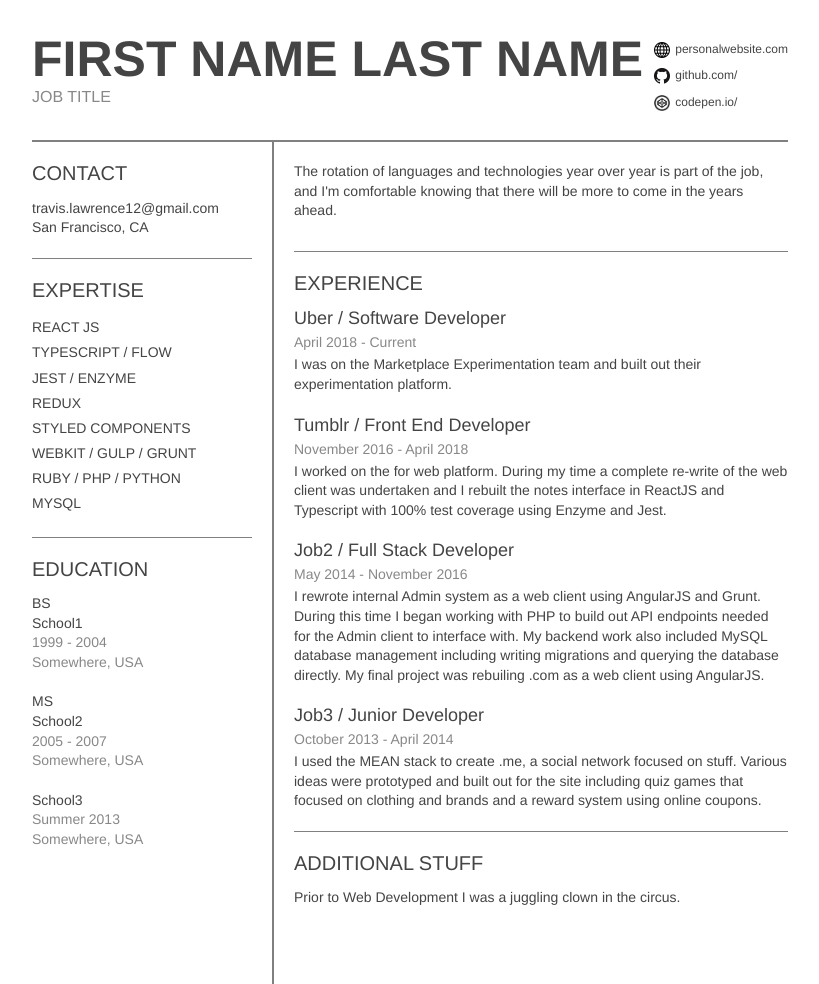
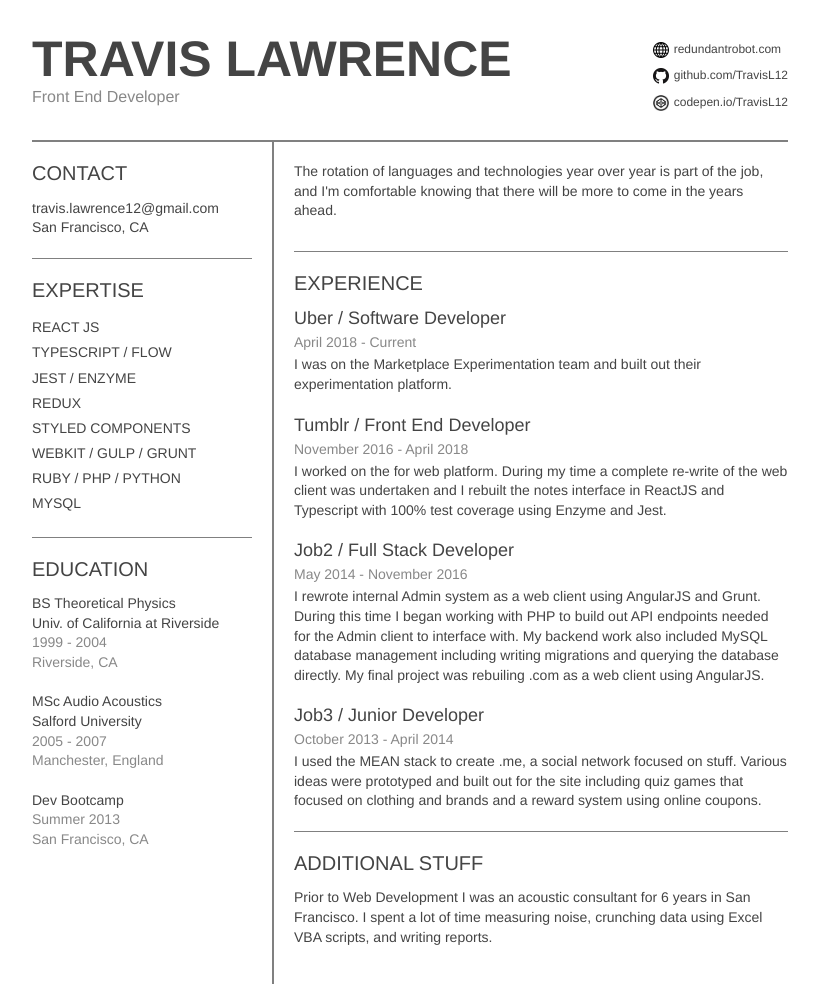
Before and after one commit to TravisL12/travis_resume, a plain HTML site: page index.html in a window 1280 px wide. Shown: the top 984 px of the page, without its empty margins (230-1049 px from the left). Drawn offline with Linux system fonts and the light colour scheme.

Commit message:
Add my details back

```diff
--- a/index.html
+++ b/index.html
@@ -1,37 +1,43 @@
 <!DOCTYPE html>
 <html>
-
   <head>
     <link rel="stylesheet" type="text/css" href="css/application.css" />
     <title>First Last - Resume</title>
   </head>
 
   <body>
-
-  <div class='container'>
-    <div class='resume'>
+    <div class="container">
+      <div class="resume">
         <header>
           <div class="name">
             <div class="header-name">
-            <span class="first name">First Name</span>
-            <span class="last name">Last Name</span>
+              <span class="first">TRAVIS</span>
+              <span class="last">LAWRENCE</span>
             </div>
-          <div class="header-title">JOB TITLE</div>
+            <div class="header-title">Front End Developer</div>
           </div>
           <div class="header-portfolio">
             <ul>
               <li>
-              <a href='https://personalwebsite.com' target='_blank'><span class="icon web-icon"></span>personalwebsite.com</li></a>
+                <a href="https://redundantrobot.com" target="_blank"
+                  ><span class="icon web-icon"></span>redundantrobot.com</a
+                >
+              </li>
               <li>
-              <a href='https://github.com/<username>' target='_blank'><span class="icon github-icon"></span>github.com/<username></li></a>
+                <a href="https://github.com/TravisL12" target="_blank"
+                  ><span class="icon github-icon"></span>github.com/TravisL12</a
+                >
+              </li>
               <li>
-              <a href='https://codepen.io/<username>' target='_blank'><span class="icon codepen-icon"></span>codepen.io/<username></li></a>
+                <a href="https://codepen.io/TravisL12" target="_blank"
+                  ><span class="icon codepen-icon"></span
+                  >codepen.io/TravisL12</a
+                >
+              </li>
             </ul>
           </div>
         </header>
-
         <div class="body">
-
           <div class="left-panel">
             <div class="contact panel">
               <h1>CONTACT</h1>
@@ -62,9 +68,10 @@
 
           <div class="right-panel">
             <div class="body-mission panel">
-            <p>The rotation of languages and technologies year over year is part of the job, and I'm
-              comfortable
-              knowing that there will be more to come in the years ahead.
+              <p>
+                The rotation of languages and technologies year over year is
+                part of the job, and I'm comfortable knowing that there will be
+                more to come in the years ahead.
               </p>
             </div>
             <div class="work-experience panel" id="experience">
@@ -73,7 +80,11 @@
             <div class="other-experience panel">
               <h1>ADDITIONAL STUFF</h1>
               <div class="experience">
-              <p class="description">Prior to Web Development I was a juggling clown in the circus.</p>
+                <p class="description">
+                  Prior to Web Development I was an acoustic consultant for 6
+                  years in San Francisco. I spent a lot of time measuring noise,
+                  crunching data using Excel VBA scripts, and writing reports.
+                </p>
               </div>
             </div>
           </div>
@@ -86,18 +97,18 @@
     <script>
       const jobs = [
         {
-        name: 'Uber',
-        title: 'Software Developer',
-        term: 'April 2018 - Current',
-        location: 'San Francisco',
+          name: "Uber",
+          title: "Software Developer",
+          term: "April 2018 - Current",
+          location: "San Francisco",
           description: `I was on the Marketplace Experimentation team and built out their
         experimentation platform.`,
         },
         {
-        name: 'Tumblr',
-        title: 'Front End Developer',
-        term: 'November 2016 - April 2018',
-        location: 'San Francisco',
+          name: "Tumblr",
+          title: "Front End Developer",
+          term: "November 2016 - April 2018",
+          location: "San Francisco",
           description: `
       I worked on the <insert team> for <insert company> web platform.
       During my time a complete re-write of the web client was undertaken and I
@@ -106,10 +117,10 @@
     `,
         },
         {
-        name: 'Job2',
-        title: 'Full Stack Developer',
-        term: 'May 2014 - November 2016',
-        location: 'San Andreas',
+          name: "Job2",
+          title: "Full Stack Developer",
+          term: "May 2014 - November 2016",
+          location: "San Andreas",
           description: `
       I rewrote <company name> internal Admin system as a web client using AngularJS and Grunt.
       During this time I began working with PHP to build out API endpoints needed for
@@ -119,10 +130,10 @@
     `,
         },
         {
-        name: 'Job3',
-        title: 'Junior Developer',
-        term: 'October 2013 - April 2014',
-        location: 'San Andreas',
+          name: "Job3",
+          title: "Junior Developer",
+          term: "October 2013 - April 2014",
+          location: "San Andreas",
           description: `
       I used the MEAN stack to create <experimental site>.me, a social network
       focused on stuff. Various ideas were prototyped
@@ -134,27 +145,26 @@
 
       const education = [
         {
-        school: 'School1',
-        degree: 'BS',
-        year: '1999 - 2004',
-        location: 'Somewhere, USA',
+          school: "Univ. of California at Riverside",
+          degree: "BS Theoretical Physics",
+          year: "1999 - 2004",
+          location: "Riverside, CA",
         },
         {
-        school: 'School2',
-        degree: 'MS',
-        year: '2005 - 2007',
-        location: 'Somewhere, USA',
+          school: "Salford University",
+          degree: "MSc Audio Acoustics",
+          year: "2005 - 2007",
+          location: "Manchester, England",
         },
         {
-        school: 'School3',
-        year: 'Summer 2013',
-        location: 'Somewhere, USA',
+          school: "Dev Bootcamp",
+          year: "Summer 2013",
+          location: "San Francisco, CA",
         },
       ];
 
-
-    const experienceEl = document.getElementById('experience');
-    const educationEl = document.getElementById('education');
+      const experienceEl = document.getElementById("experience");
+      const educationEl = document.getElementById("education");
 
       for (let i in jobs) {
         const job = new Experience(jobs[i]);
@@ -165,8 +175,6 @@
         const job = new Education(education[i]);
         educationEl.appendChild(job.render());
       }
-
     </script>
   </body>
-
 </html>
```
Lines whose indentation alone changed are shown as unchanged.
